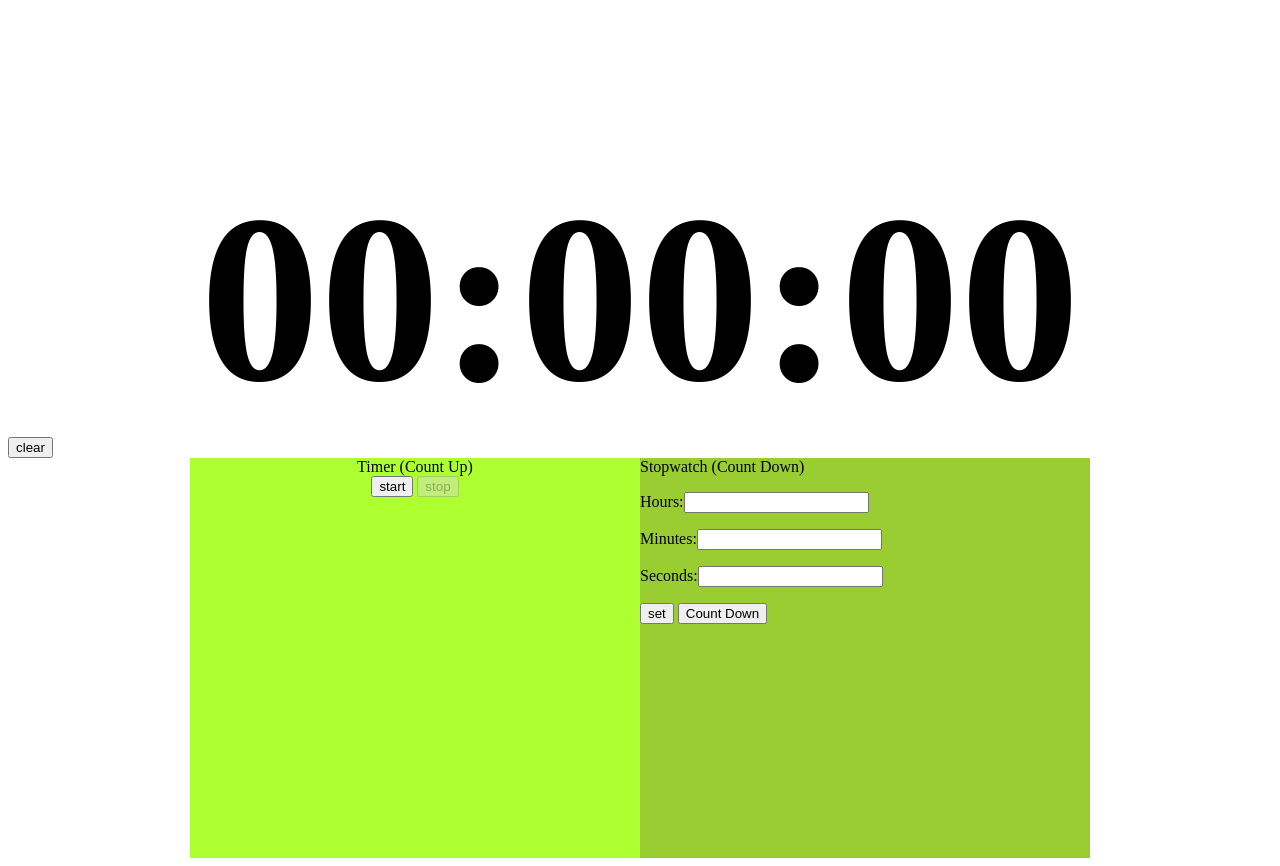
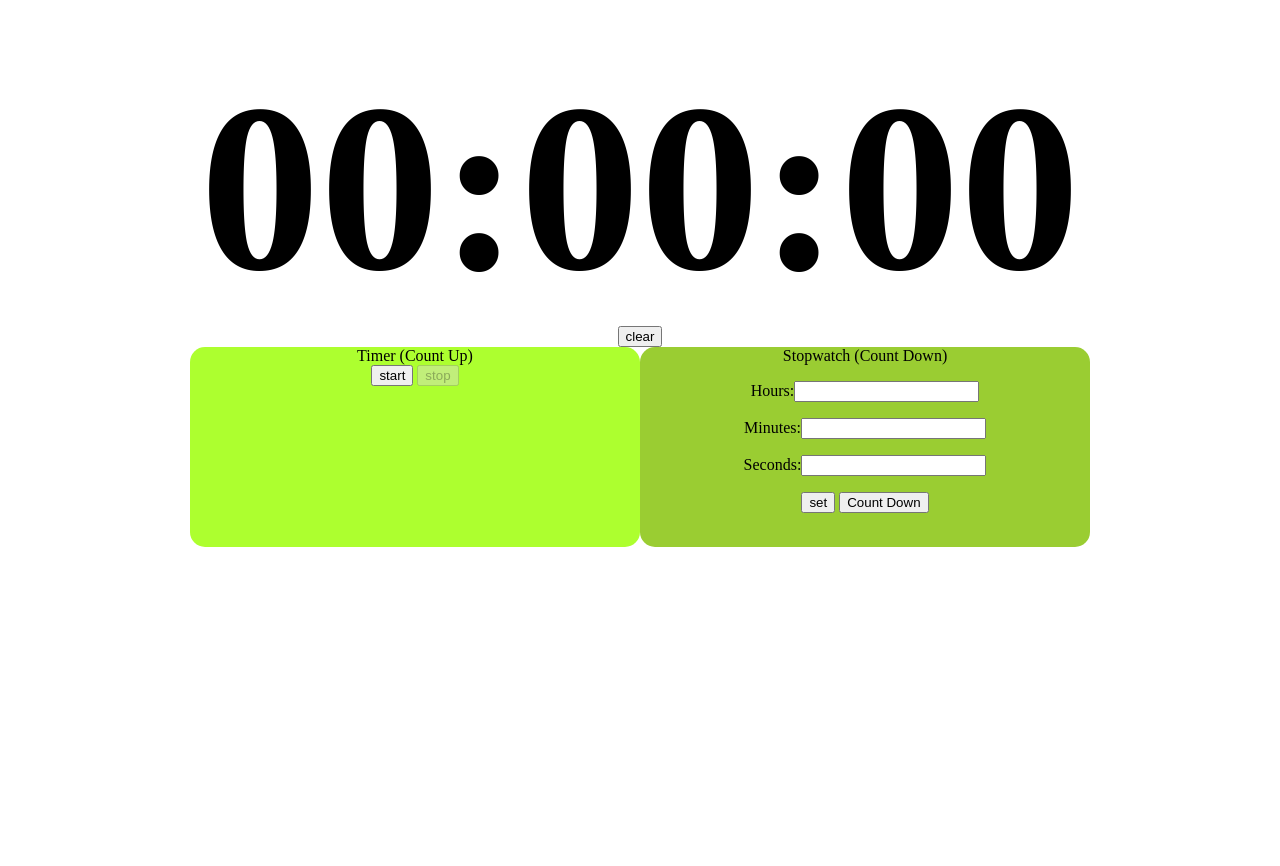
Before and after one commit to ylu01/StopwatchTimer, a plain HTML site: page index.html in a window 1280 px wide. After the commit the page ends 800 px from the top, so only its background shows below. Drawn offline with Linux system fonts and the light colour scheme.

Commit message:
updated css

```diff
--- a/css.css
+++ b/css.css
@@ -17,27 +17,35 @@ h2{
     float:left;
 }
 #time{
+    margin-top:50px;
     text-align:center;
     font-size:1500%;
     margin-bottom:0px;
 }
 #mainPanel{
-    background-color:greenyellow;
     width:900px;
-    height:400px;
+    height:200px;
     margin:auto;
 }
 
 #leftPanel{
+    text-align:center;
+    border-radius:15px;
     float:left;
     width:450px;
-    height:400px;
+    height:200px;
     background-color:greenyellow;
 
 }
 #rightPanel{
+    text-align:center;
+    border-radius:15px;
     float:left;
     width:450px;
-    height:400px;
+    height:200px;
     background-color:yellowgreen;
 }
+#clear{
+    margin:auto;
+    display:block;
+}
```
